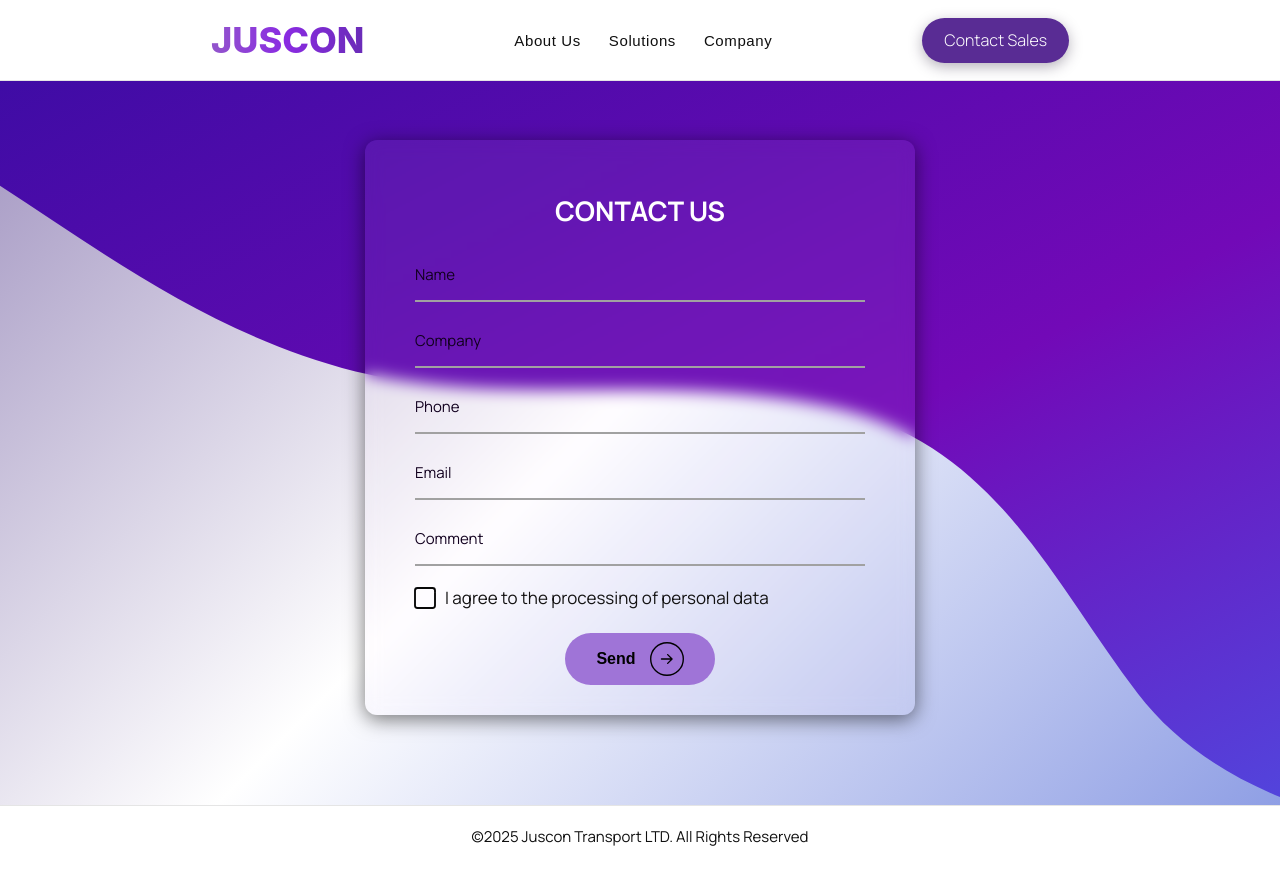
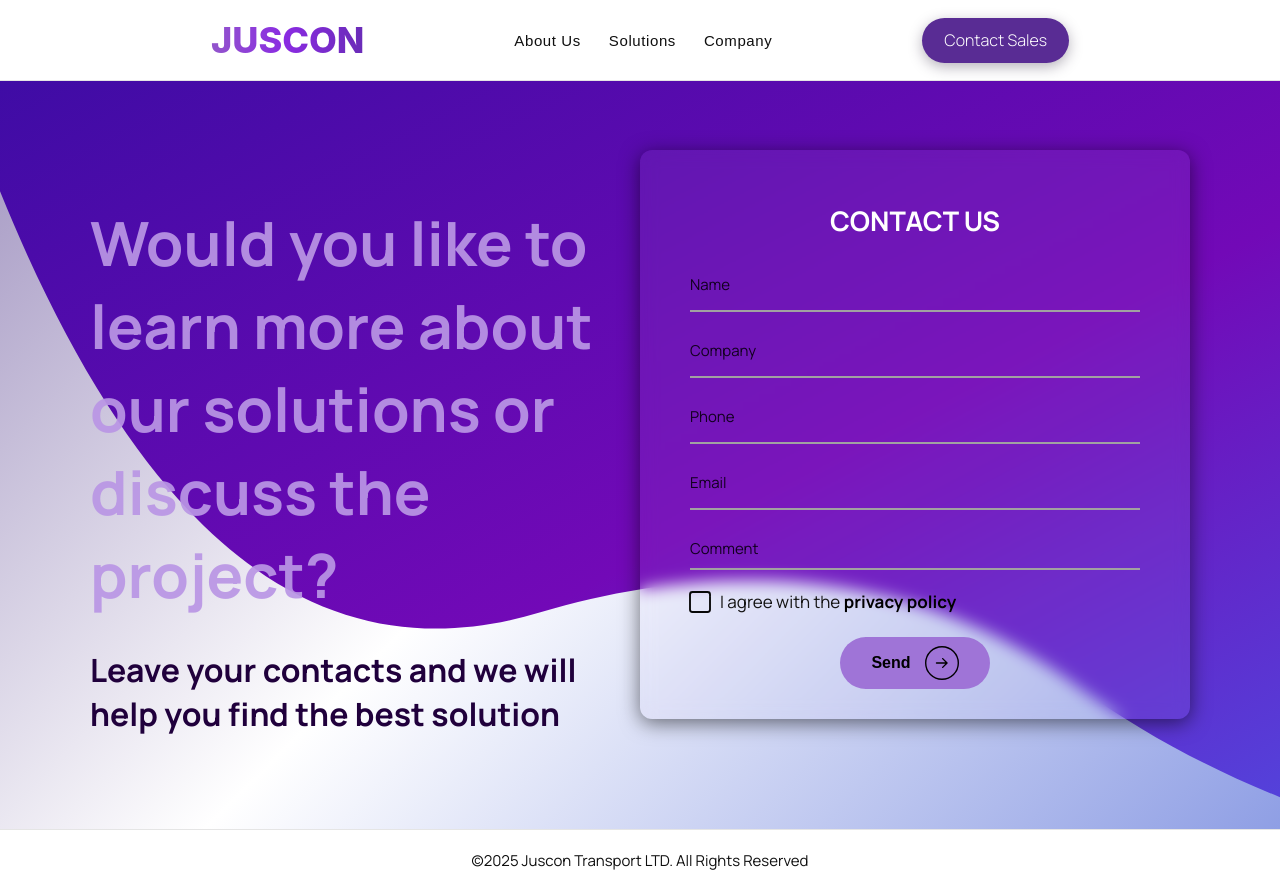
Before and after one commit to blyaka/Juscon-Transport-LTD, a Django app: page /company/ in a window 1280 px wide. Before the commit the page ends 846 px from the top, so only its background shows below. Run offline with Django 4.2, Linux system fonts and the light colour scheme; some web fonts are replaced.

Commit message:
page_company

```diff
--- a/app/static/css/company.css
+++ b/app/static/css/company.css
@@ -51,6 +51,7 @@
     cursor: text;
     top: 20px;
     font-family: var(--font-family-text);
+    color: #12001f;
 }
 
 .form__label {
@@ -58,8 +59,8 @@
     top: 0;
     display: block;
     transition: 0.2s;
-    font-size: 15px;
-    color: #12001f;
+    font-size: 14px;
+    color: #a1a1a1;
     pointer-events: none;
     font-family: var(--font-family-text);
 }
@@ -82,6 +83,29 @@
 
 .form-consent {
     margin: 12px 0 16px;
+}
+
+
+.form__field {
+    margin: 0;
+}
+
+.form__field--ta {
+    display: block;
+    width: 100%;
+    height: 32px;
+    min-height: 32px;
+    line-height: 32px;
+    padding: 0;
+    border: none;
+    border-bottom: 2px solid #a1a1a1;
+    background: transparent;
+    outline: 0;
+    resize: none;
+    overflow: hidden;
+    white-space: pre-wrap;
+    word-wrap: break-word;
+    box-sizing: border-box;
 }
 
 .consent-check {
@@ -185,8 +209,12 @@
 .contact-hero {
     position: relative;
     isolation: isolate;
-    padding: clamp(140px, 12vh, 160px) 0 90px;
+    padding: clamp(150px, 12vh, 160px) 0 60px;
     overflow: hidden;
+    box-sizing: border-box;
+    display: flex;
+    align-items: center;
+    min-height: 100vh;
 }
 
 
@@ -223,3 +251,165 @@
         background-position: 50% 50%;
     }
 }
+
+
+
+.feedback-form {
+    transition: transform 0.3s ease, box-shadow 0.25s ease;
+}
+
+.feedback-form:hover {
+    transform: translateY(-6px);
+    box-shadow: 0 8px 25px rgba(0, 0, 0, 0.55);
+}
+
+
+
+.consent-check a {
+    color: #000000;
+    font-family: var(--font-family-text);
+    text-decoration: none;
+    transition: color 0.2s ease;
+}
+
+.consent-check a:hover {
+    color: #3a3939;
+}
+
+
+
+
+.contact-container {
+    display: flex;
+    align-items: flex-start;
+    justify-content: center;
+    gap: 40px;
+    max-width: 1100px;
+    margin: 0 auto;
+    padding: 0 20px;
+}
+
+.contact-text {
+    flex: 1;
+    color: #b996e4ed;
+    font-family: var(--font-family-text);
+}
+
+.contact-text h2 {
+    font-size: 61px;
+    margin-bottom: 12px;
+    font-weight: 700;
+
+}
+
+.contact-text p {
+    font-size: 32px;
+    line-height: 1.4;
+    font-weight: 700;
+    color: #20003c;
+}
+
+
+
+
+
+
+
+
+
+@media (max-width:767px) {
+    .contact-hero {
+        flex-direction: column;
+        padding: 100px 16px 40px;
+        min-height: auto;
+    }
+
+    .contact-container {
+        flex-direction: column;
+        gap: 15px;
+        padding: 0;
+    }
+
+    .contact-text {
+        text-align: center;
+    }
+
+    .contact-text h2 {
+        font-size: 35px;
+        line-height: 1.3;
+    }
+
+    .contact-text p {
+        font-size: 22px;
+        line-height: 1.4;
+    }
+
+    .feedback-form-wrapper {
+        display: flex;
+        justify-content: center;
+        align-items: center;
+        width: 100%;
+    }
+
+    .feedback-form {
+        width: 100%;
+        max-width: 420px;
+        margin: 0 auto;
+        padding: 16px;
+        transform: none !important;
+    }
+
+    .cw-submit {
+        font-size: 15px;
+    }
+}
+
+
+
+
+
+@media (min-width: 768px) and (max-width: 1194px) {
+    .contact-hero {
+        padding: 100px 32px 60px;
+    }
+
+    .contact-container {
+        flex-direction: row;
+        gap: 24px;
+        align-items: center;
+    }
+
+    .contact-text {
+        flex: 1;
+    }
+
+    .contact-text h2 {
+        font-size: 50px;
+        line-height: 1.3;
+    }
+
+    .contact-text p {
+        font-size: 25px;
+        line-height: 1.4;
+    }
+
+    .feedback-form-wrapper {
+        flex: 1;
+        display: flex;
+        justify-content: center;
+        align-items: center;
+    }
+
+    .feedback-form {
+        width: 100%;
+        max-width: 400px;
+        padding: 20px 24px;
+        margin: 0 auto;
+    }
+
+    .cw-submit {
+        width: 100%;
+        padding: 12px 0;
+        font-size: 15px;
+    }
+}
--- a/app/static/js/script.js
+++ b/app/static/js/script.js
@@ -73,14 +73,111 @@ document.querySelectorAll('.hdr-nav a').forEach(a => {
 
 
 
-function fit(el) {
-    el.style.height = 'auto';
-    el.style.height = el.scrollHeight + 'px';
-}
 
-document.addEventListener('input', (e) => {
-    if (e.target.classList.contains('auto-resize')) fit(e.target);
-});
+(function () {
+    const ta = document.getElementById('comment');
+    if (!ta) return;
 
-// На всякий — подогнать высоту, если есть предзаполненный текст
-document.querySelectorAll('.auto-resize').forEach(fit);
+    // фиксируем базовую высоту (как у инпута) один раз
+    const setBase = () => {
+        // принудительно выставим старт
+        ta.style.height = '32px';
+        // запомним базовое значение по факту рендера
+        ta.dataset.baseHeight = ta.scrollHeight; // это будет ≈ одной строке
+        ta.style.height = ta.dataset.baseHeight + 'px';
+    };
+
+    const autoresize = () => {
+        const base = parseInt(ta.dataset.baseHeight || '32', 10);
+        ta.style.height = 'auto';
+        const h = Math.max(ta.scrollHeight, base);
+        ta.style.height = h + 'px';
+    };
+
+    // на загрузке — фиксируем базу и выравниваем (учтёт автозаполнение)
+    window.addEventListener('load', () => { setBase(); autoresize(); }, { once: true });
+
+    // при вводе/вставке — растим, но не меньше базы
+    ta.addEventListener('input', autoresize, { passive: true });
+    ta.addEventListener('paste', () => requestAnimationFrame(autoresize));
+})();
+
+
+
+(function () {
+    const form = document.getElementById('contactForm');
+    const phone = document.getElementById('phone');
+    const email = document.getElementById('email');
+
+    // ===== Маска телефона =====
+    const formatPhone = (digits) => {
+        digits = digits.replace(/\D/g, '');
+
+        if (digits[0] === '8') digits = '7' + digits.slice(1);
+        if (digits[0] === '9') digits = '7' + digits;
+        if (digits[0] !== '7') digits = '7' + (digits.slice(0, 10) || '');
+
+        digits = digits.slice(0, 11);
+
+        const p = digits.padEnd(11, '_').split('');
+        return `+7 ${p[1]}${p[2]}${p[3]} ${p[4]}${p[5]}${p[6]} ${p[7]}${p[8]} ${p[9]}${p[10]}`.replace(/_/g, '');
+    };
+
+    const placeCaretToEnd = (el) => {
+        const len = el.value.length;
+        el.setSelectionRange(len, len);
+    };
+
+    const applyMask = () => {
+        const raw = phone.value;
+        const masked = formatPhone(raw);
+        phone.value = masked;
+        setTimeout(() => placeCaretToEnd(phone), 0);
+    };
+
+    // === Изменения здесь ===
+    // при фокусе: если пусто — вставить +7
+    phone.addEventListener('focus', () => {
+        if (!phone.value.trim()) {
+            phone.value = '+7 ';
+            placeCaretToEnd(phone);
+        }
+    });
+
+    ['input', 'paste'].forEach(evt => {
+        phone.addEventListener(evt, applyMask, { passive: true });
+    });
+
+    // при блюре: если осталось только "+7" без цифр — очищаем поле
+    phone.addEventListener('blur', () => {
+        if (phone.value.trim() === '+7') {
+            phone.value = '';
+        }
+    });
+
+    // ===== Email =====
+    email.addEventListener('input', () => {
+        if (email.value.includes('@')) {
+            email.setCustomValidity('');
+        } else {
+            email.setCustomValidity('Email должен содержать символ @');
+        }
+    });
+
+    // ===== Сабмит =====
+    form.addEventListener('submit', (e) => {
+        applyMask();
+
+        const digits = phone.value.replace(/\D/g, '');
+        if (digits.length !== 11) {
+            phone.setCustomValidity('Введите телефон полностью');
+        } else {
+            phone.setCustomValidity('');
+        }
+
+        if (!form.checkValidity()) {
+            e.preventDefault();
+            form.reportValidity();
+        }
+    });
+})();
--- a/app/templates/company.html
+++ b/app/templates/company.html
@@ -5,12 +5,18 @@
 {% block content %}
 
 
-
 <section class="contact-hero">
 
+    <div class="contact-container">
+
+        <div class="contact-text">
+            <h2>Would you like to learn more about our solutions or discuss the project?</h2>
+            <p>Leave your contacts and we will help you find the best solution</p>
+        </div>
+
         <svg class="contact-blob" viewBox="0 0 900 650" preserveAspectRatio="none" aria-hidden="true">
+
             <defs>
-
                 <linearGradient id="blobGrad" x1="0%" y1="0%" x2="100%" y2="100%">
                     <stop offset="0%" stop-color="#3a0ca3" />
                     <stop offset="50%" stop-color="#7209b7" />
@@ -23,42 +29,45 @@
                 </linearGradient>
             </defs>
 
+            <path fill="url(#blobGrad)"
+                d="           M 0,0            H 1200            V 700            C 1000,680 860,620 760,540            C 640,440 500,440 380,480            C 260,520 120,480 0,150            Z" />
 
-        <path fill="url(#blobGrad)" d="M0,0 L1200,0 L1200,700
-         C980,690 860,650 800,560
-         C740,470 700,360 590,330
-         C470,300 360,330 250,300
-         C150,270 80,210 0,150 Z" />
         </svg>
 
 
+
+
         <div class="feedback-form-wrapper">
+
+
             <form class="feedback-form">
                 <h2>CONTACT US</h2>
 
                 <div class="form__group field">
-                <input type="input" class="form__field" placeholder="Name" required="">
+                    <input id="name" name="name" type="text" class="form__field" placeholder="Name" required>
                     <label for="name" class="form__label">Name</label>
                 </div>
 
                 <div class="form__group field">
-                <input type="input" class="form__field" placeholder="Name" required="">
-                <label for="name" class="form__label">Company</label>
+                    <input id="company" name="company" type="text" class="form__field" placeholder="Company" required>
+                    <label for="company" class="form__label">Company</label>
                 </div>
 
                 <div class="form__group field">
-                <input type="input" class="form__field" placeholder="Name" required="">
-                <label for="name" class="form__label">Phone</label>
+                    <input id="phone" name="phone" type="tel" class="form__field" placeholder="+7 900 000 00 00"
+                        inputmode="tel" pattern="^\+7 \d{3} \d{3} \d{2} \d{2}$" required>
+                    <label for="phone" class="form__label">Phone</label>
                 </div>
 
                 <div class="form__group field">
-                <input type="input" class="form__field" placeholder="Name" required="">
-                <label for="name" class="form__label">Email</label>
+                    <input id="email" name="email" type="email" class="form__field" placeholder="you@mail.com" required>
+                    <label for="email" class="form__label">Email</label>
                 </div>
 
                 <div class="form__group field">
-                <input type="input" class="form__field" placeholder="Name" required="">
-                <label for="name" class="form__label">Comment</label>
+                    <textarea id="comment" name="comment" class="form__field form__field--ta" placeholder="Comment"
+                        rows="1"></textarea>
+                    <label for="comment" class="form__label">Comment</label>
                 </div>
 
                 <div class="form-consent">
@@ -69,10 +78,12 @@
                                 d="M 0 16 V 56 A 8 8 90 0 0 8 64 H 56 A 8 8 90 0 0 64 56 V 8 A 8 8 90 0 0 56 0 H 8 A 8 8 90 0 0 0 8 V 16 L 32 48 L 64 16 V 8 A 8 8 90 0 0 56 0 H 8 A 8 8 90 0 0 0 8 V 56 A 8 8 90 0 0 8 64 H 56 A 8 8 90 0 0 64 56 V 16"
                                 pathLength="575.0541381835938" class="consent-path"></path>
                         </svg>
-                    <span>I agree to the processing of personal data</span>
+                        <span>
+                            I agree with the <a href="/privacy-policy" target="_blank"><strong>privacy
+                                    policy</strong></a>
+                        </span>
                     </label>
                 </div>
-
 
 
                 <div class="form__actions">
@@ -87,16 +98,12 @@
                     </button>
                 </div>
 
-
-
             </form>
         </div>
-
+    </div>
 </section>
 
 
 
-<script src="{% static 'js/script.js' %}"></script>
-
 
 {% endblock content %}
```
Lines whose indentation alone changed are shown as unchanged.
